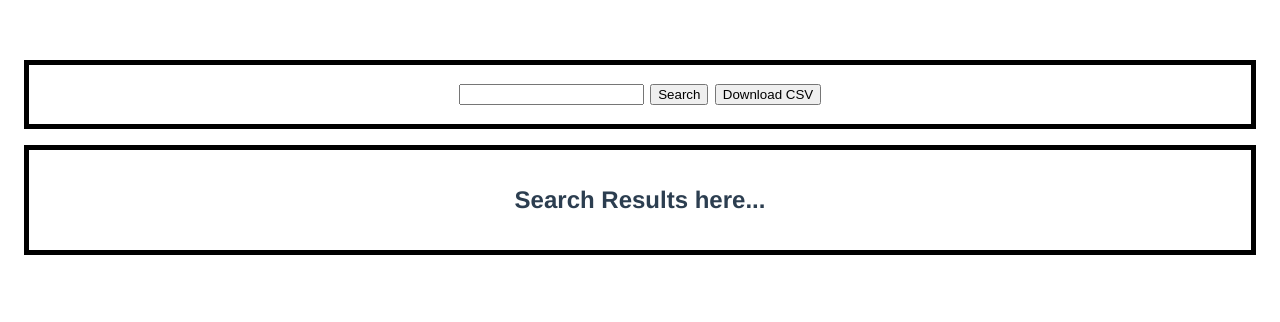
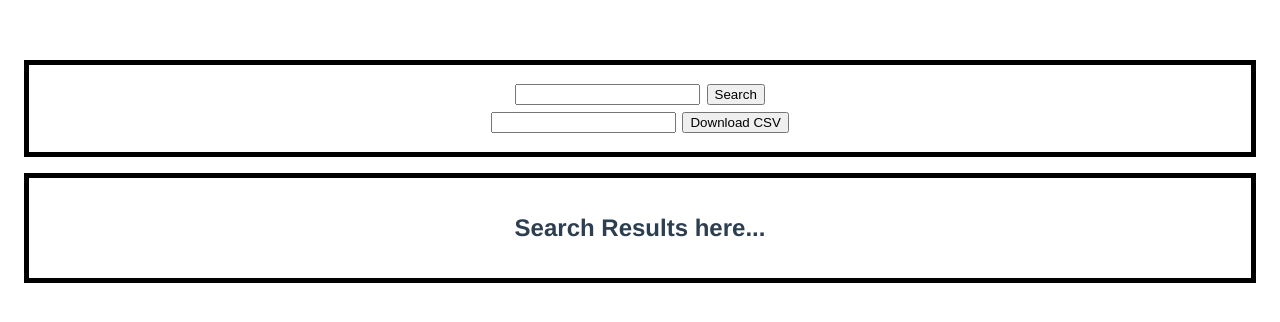
Before and after one commit to MrFootwork/node-express-last_fm_api, a Vue app in the folder client/: page / in a window 1280 px wide. Shown: the top 322 px of the page. Built offline with nearby package versions, Linux system fonts and the light colour scheme.

Commit message:
🎨 server runs and serves FE app 🍾🎊

```diff
--- a/client/package.json
+++ b/client/package.json
@@ -5,6 +5,7 @@
 	"scripts": {
 		"serve": "vue-cli-service serve",
 		"build": "vue-cli-service build",
+		"prod": "serve -s dist",
 		"lint": "vue-cli-service lint"
 	},
 	"dependencies": {
--- a/client/src/components/SearchArtistForm.vue
+++ b/client/src/components/SearchArtistForm.vue
@@ -1,13 +1,19 @@
 <template>
-  <form @submit.prevent="searchArtist">
+  <form @submit.prevent="">
 
-    <label for="artist-search">
-      <input id="artist-search" type="text" v-model="artist">
-    </label>
+    <div class="form-search-artist">
+      <label for="input-artist">
+        <input id="input-artist" type="text" v-model="artist">
+      </label>
+      <button @click="searchArtist()">Search</button>
+    </div>
 
-    <button>Search</button>
-
-    <button>Download CSV</button>
+    <div class="form-download-csv">
+      <label for=" input-filename">
+        <input id="input-filename" type="text" v-model="filename">
+      </label>
+      <button @click="downloadCSV()">Download CSV</button>
+    </div>
 
   </form>
 </template>
@@ -18,16 +24,25 @@ import { ref } from 'vue';
 const artist = ref('');
 const artists = ref([]);
 
-// const props = defineProps({
-//   label: String,
-// });
+// query in url should replace " " by "%20"
+function formatSearchText(searchText) {
+  return searchText.replace(/\s/g, '%20');
+}
 
-async function searchArtist(searchText) {
-  const data = await fetch(`/api/search?artist=${searchText.value}`);
+async function searchArtist() {
+  const searchTextFormatted = formatSearchText(artist.value);
+  console.log('formatted searchtext', searchTextFormatted);
+  const data = await fetch(`/search?artist=${searchTextFormatted}`);
   const json = await data.json();
-  console.log(json);
   artists.value = json;
+  console.log(artists);
   console.log(artists.value);
+}
+
+const filename = ref('');
+
+async function downloadCSV() {
+  alert(`Downloading CSV with name ${filename.value}...`);
 }
 </script>
 
--- a/client/vue.config.js
+++ b/client/vue.config.js
@@ -3,7 +3,7 @@ const { defineConfig } = require("@vue/cli-service");
 module.exports = defineConfig({
   devServer: {
     proxy: {
-      "^/api": {
+      "^/search": {
         target: "http://localhost:4000",
         changeOrigin: true,
       },
```
Also changed, not shown: 2 other files (tests, documents, lock files or other folders). Lines whose indentation alone changed are shown as unchanged.
